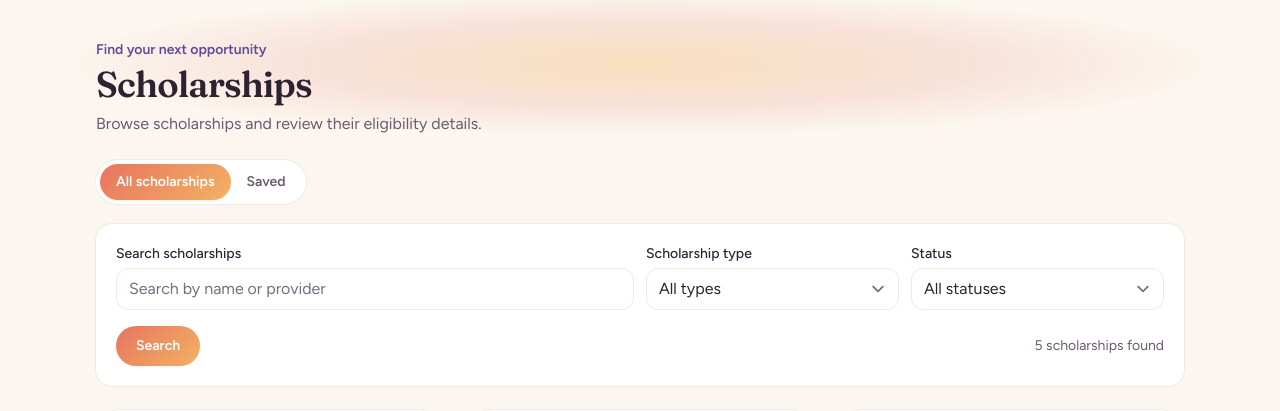
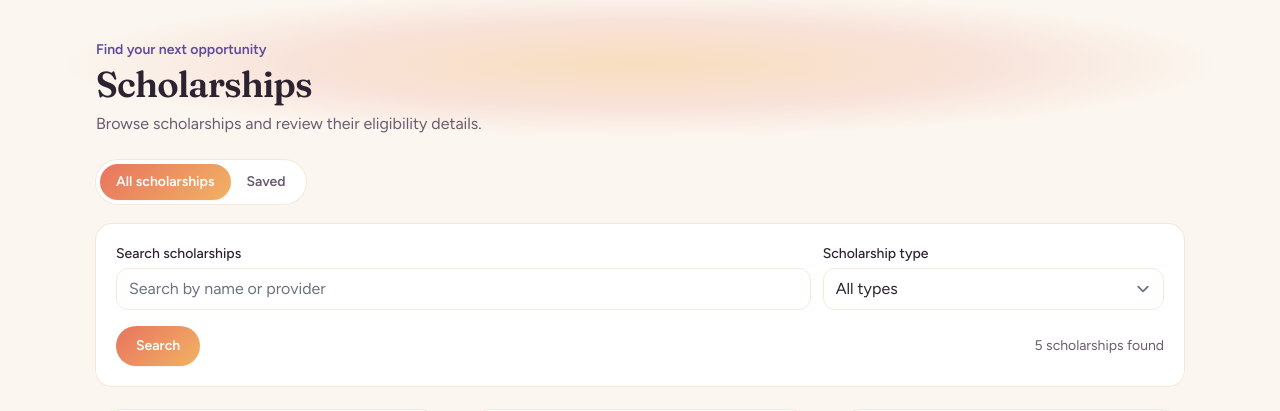
Before and after one commit to abbiesarchive/Qualora, a Laravel app: page /scholarships in a window 1280 px wide. Shown: the part 65-476 px from the top of the page. Run offline with Laravel 12, Linux system fonts and the light colour scheme; a user stored in the database is signed in; data comes from the database, SQL or seed files in the repository; tables that the repository leaves empty hold one stand-in row (values such as "Sample post"); style sheets or scripts are compiled from the project's sources.

Commit message:
hanya scholarship yang aktif

```diff
--- a/app/Http/Controllers/ScholarshipController.php
+++ b/app/Http/Controllers/ScholarshipController.php
@@ -12,13 +12,21 @@ class ScholarshipController extends Controller
     {
         $filters = $request->validate([
             'search' => ['nullable', 'string', 'max:100'],
-            'status' => ['nullable', 'in:active,inactive'],
             'type' => ['nullable', 'in:full,partial'],
             'category' => ['nullable', 'string', 'max:50'],
             'view' => ['nullable', 'in:all,saved'],
         ]);
 
         $scholarships = Scholarship::query()
+            ->where('is_active', true)
+            ->where(function ($query) {
+                $query->whereNull('open_date')
+                    ->orWhereDate('open_date', '<=', today());
+            })
+            ->where(function ($query) {
+                $query->whereNull('deadline')
+                    ->orWhereDate('deadline', '>=', today());
+            })
             ->with(['eligibility', 'benefitsList'])
             ->when(($filters['view'] ?? 'all') === 'saved', function ($query) use ($request) {
                 $query->whereHas('savedBy', fn ($query) => $query->where('user_id', $request->user()->getKey()));
@@ -28,9 +36,6 @@ class ScholarshipController extends Controller
                     $query->where('name', 'like', "%{$search}%")
                         ->orWhere('provider', 'like', "%{$search}%");
                 });
-            })
-            ->when($filters['status'] ?? null, function ($query, string $status) {
-                $query->where('is_active', $status === 'active');
             })
             ->when($filters['type'] ?? null, function ($query, string $type) {
                 $query->where('scholarship_type', $type);
@@ -42,7 +47,6 @@ class ScholarshipController extends Controller
                 'savedBy as is_saved' => fn ($query) => $query->where('user_id', $request->user()->getKey()),
                 'applications as is_applied' => fn ($query) => $query->where('user_id', $request->user()->getKey()),
             ])
-            ->orderByDesc('is_active')
             ->orderBy('deadline')
             ->paginate(9)
             ->withQueryString();
--- a/resources/views/scholarships/index.blade.php
+++ b/resources/views/scholarships/index.blade.php
@@ -34,7 +34,7 @@
 
         <form method="GET" action="{{ route('scholarships.index') }}" class="rounded-2xl bg-white ring-1 ring-cream-dark p-4 sm:p-5">
             <input type="hidden" name="view" value="{{ $filters['view'] ?? 'all' }}">
-            <div class="grid gap-3 sm:grid-cols-2 lg:grid-cols-4">
+            <div class="grid gap-3 sm:grid-cols-2 lg:grid-cols-3">
                 <label class="sm:col-span-2">
                     <span class="block text-sm font-medium text-ink mb-1">Search scholarships</span>
                     <input
@@ -55,21 +55,13 @@
                     </select>
                 </label>
 
-                <label>
-                    <span class="block text-sm font-medium text-ink mb-1">Status</span>
-                    <select name="status" class="w-full rounded-xl border-cream-dark bg-white text-ink focus:border-brand-500 focus:ring-brand-500">
-                        <option value="">All statuses</option>
-                        <option value="active" @selected(($filters['status'] ?? '') === 'active')>Active</option>
-                        <option value="inactive" @selected(($filters['status'] ?? '') === 'inactive')>Inactive</option>
-                    </select>
-                </label>
             </div>
 
             <div class="mt-4 flex flex-wrap items-center gap-3">
                 <button type="submit" class="inline-flex items-center justify-center rounded-full bg-aura-gradient px-5 py-2.5 text-sm font-semibold text-white shadow-sm hover:brightness-105 focus:outline-none focus:ring-2 focus:ring-brand-500 focus:ring-offset-2">
                     Search
                 </button>
-                @if (! empty($filters['search']) || ! empty($filters['status']) || ! empty($filters['type']))
+                @if (! empty($filters['search']) || ! empty($filters['type']))
                     <a href="{{ route('scholarships.index', ($filters['view'] ?? 'all') === 'saved' ? ['view' => 'saved'] : []) }}" class="text-sm font-semibold text-brand-700 hover:text-brand-900">Clear filters</a>
                 @endif
                 <p class="text-sm text-ink-soft sm:ms-auto">
@@ -93,11 +85,7 @@
                                         {{ $scholarship->scholarship_category }}
                                     </span>
                                 @endif
-                                <span @class([
-                                    'rounded-full px-2.5 py-0.5 text-[11px] font-semibold',
-                                    'bg-sage-100 text-sage-800' => $scholarship->is_active,
-                                    'bg-clay-100 text-clay-800' => ! $scholarship->is_active,
-                                ])>{{ $scholarship->is_active ? 'Active' : 'Closed' }}</span>
+                                <span class="rounded-full bg-sage-100 px-2.5 py-0.5 text-[11px] font-semibold text-sage-800">Active</span>
                             </div>
                             <div class="shrink-0 flex items-center">
                                 <x-scholarship-bookmark :scholarship="$scholarship" :is-saved="$scholarship->is_saved" />
```
Also changed, not shown: tests/Feature/ScholarshipListTest.php (+34 -9 lines).
